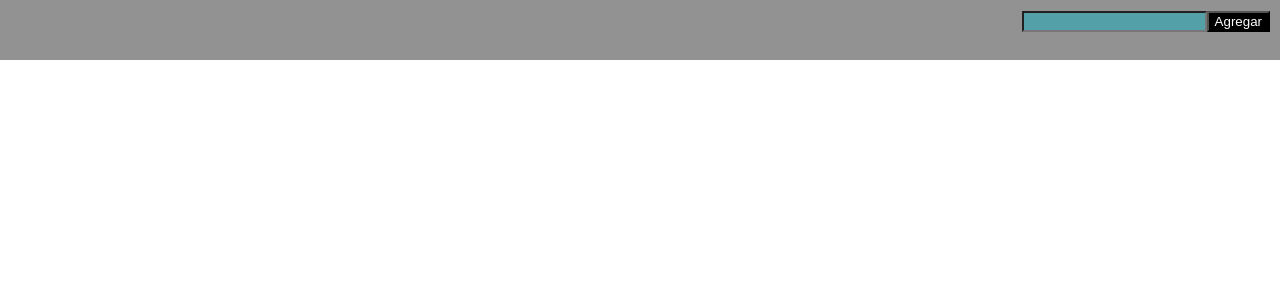
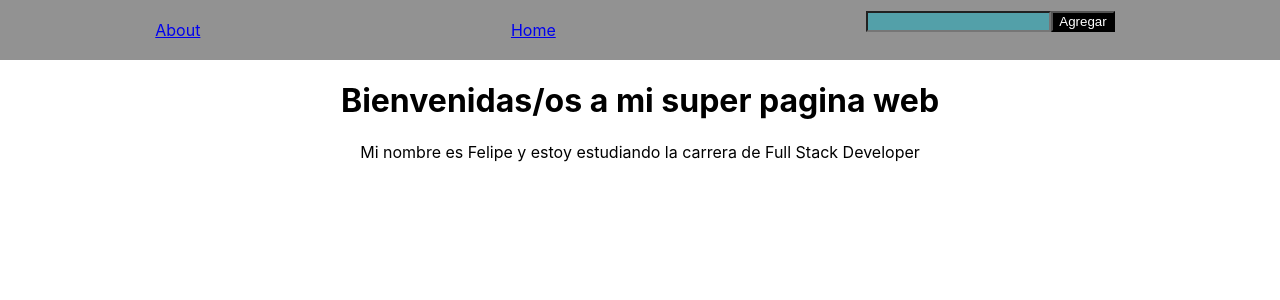
Before and after one commit to HX-FMontoya/integrador-pt13a, a React (Create React App) app: page /about in a window 1280 px wide. Shown: the top 300 px of the page. Built offline with nearby package versions, Linux system fonts and the light colour scheme.

Commit message:
lista hw

```diff
--- a/package.json
+++ b/package.json
@@ -9,6 +9,7 @@
     "axios": "^1.4.0",
     "react": "^18.2.0",
     "react-dom": "^18.2.0",
+    "react-router-dom": "^6.11.2",
     "react-scripts": "5.0.1",
     "styled-components": "^6.0.0-rc.1",
     "web-vitals": "^2.1.4"
--- a/src/App.js
+++ b/src/App.js
@@ -1,8 +1,11 @@
 import "./App.css";
 import Cards from "./components/cards/Cards";
 import Nav from "./components/nav/Nav";
+import About from "./components/about/About"
+import Detail from "./components/detail/Detail";
 import { useState } from "react";
 import axios from "axios";
+import {Routes, Route} from "react-router-dom"
 const URL = "https://rickandmortyapi.com/api/character";
 
 function App() {
@@ -29,7 +32,12 @@ function App() {
   return (
     <div className="App">
       <Nav onSearch={onSearch} />
-      <Cards characters={characters} onClose={onClose}/>
+      <Routes>
+        <Route path="/about" element={<About />}/>
+        <Route path="/home" element={<Cards characters={characters} onClose={onClose}/>}/>
+        <Route path="/detail/:id" element={<Detail />}/>
+      </Routes>
+
     </div>
   );
 }
--- /dev/null
+++ b/src/components/about/About.jsx
@@ -0,0 +1,8 @@
+export default function About () {
+    return (
+        <div>
+            <h1>Bienvenidas/os a mi super pagina web</h1>
+            <p>Mi nombre es Felipe y estoy estudiando la carrera de Full Stack Developer</p>
+        </div>
+    )
+}
--- a/src/components/card/Card.jsx
+++ b/src/components/card/Card.jsx
@@ -1,4 +1,5 @@
 import styled from "./Card.module.css";
+import { Link } from "react-router-dom";
 export default function Card({
   id,
   name,
@@ -11,18 +12,24 @@ export default function Card({
 }) {
   // props -> {name, gender, origin}
   return (
+
     <div className={styled.container}>
       <div className={styled.buttonContainer}>
         <button onClick={() => onClose(id)} className={styled.button}>
           X
         </button>
       </div>
+      <Link to={`/detail/${id}`}>
+      <div>
       <h2 className={styled.props}>Nombre: {name}</h2>
       <h2 className={styled.props}>Status: {status}</h2>
       <h2 className={styled.props}>Species: {species}</h2>
       <h2 className={styled.props}>Gender: {gender}</h2>
       <h2 className={styled.props}>Origin: {origin}</h2>
       <img className={styled.image} src={image} alt="Not found" />
+      </div></Link>
+
+
     </div>
   );
 }
--- a/src/components/cards/Cards.jsx
+++ b/src/components/cards/Cards.jsx
@@ -4,6 +4,7 @@ export default function Cards({ characters, onClose }) {
   // props -> { characters} undefined
   return (
     <div className={styled.container}>
+      <h1>Cards</h1>
       {characters?.map(
         ({id, name, species, status, gender, origin, image }) => (
           <Card
--- /dev/null
+++ b/src/components/detail/Detail.jsx
@@ -0,0 +1,31 @@
+import axios from "axios"
+import {useParams} from "react-router-dom"
+import { useState, useEffect } from "react"
+import Card from "../card/Card"
+export default function Detail () {
+    const {id} = useParams()
+    const [character, setCharacter] = useState({})
+    useEffect(() => {
+        axios(`https://rickandmortyapi.com/api/character/${id}`).then(({ data }) => {
+           if (data.name) {
+              setCharacter(data);
+           } else {
+              window.alert('No hay personajes con ese ID');
+           }
+        });
+        return setCharacter({});
+     }, [id]);
+
+    return (
+        <div>{
+            character ? (<Card key={id}
+                id={id}
+                name={character.name}
+                status={character.status}
+                species={character.species}
+                gender={character.gender}
+                origin={character.origin?.name}
+                image={character.image}
+                />) : (<h1>Cargando</h1>)}</div>
+    )
+}
--- a/src/components/nav/Nav.jsx
+++ b/src/components/nav/Nav.jsx
@@ -1,9 +1,12 @@
 import SearchBar from "../searchbar/SearchBar";
 import styled from "./Nav.module.css"
+import {Link} from "react-router-dom"
 
 const Nav = ({onSearch}) => {
     return (
       <div className={styled.container}>
+        <Link to="/about">About</Link>
+        <Link to="/home">Home</Link>
         <SearchBar onSearch={onSearch} />
       </div>
     );
--- a/src/components/nav/Nav.module.css
+++ b/src/components/nav/Nav.module.css
@@ -1,7 +1,7 @@
 .container {
 background-color: rgba(38, 38, 38, 0.5);
 display: flex;
-justify-content: flex-end;
+justify-content: space-around;
 align-items: center;
 
 }
--- a/src/index.js
+++ b/src/index.js
@@ -1,9 +1,12 @@
 import React from 'react'
-import ReactDOM from 'react-dom'
+//import ReactDOM from 'react-dom'
+import { createRoot } from "react-dom/client";
 import './index.css'
 import App from './App'
+import {BrowserRouter} from "react-router-dom"
 
-ReactDOM.render(
-  <App />,
+createRoot(
   document.getElementById('root')
-)
+).render(<BrowserRouter>
+  <App />
+  </BrowserRouter>)
```
Also changed, not shown: 1 other file (tests, documents, lock files or other folders).
